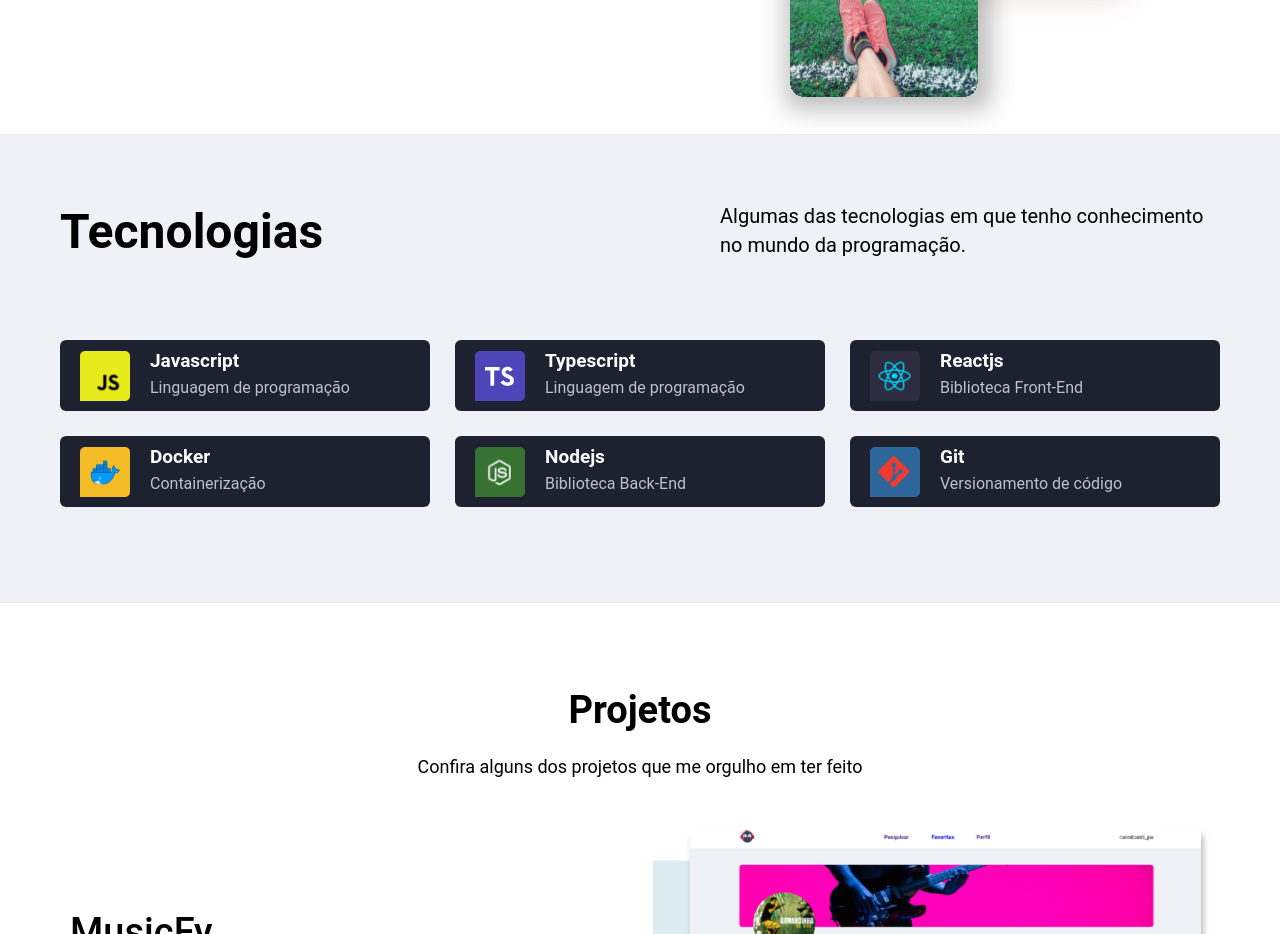
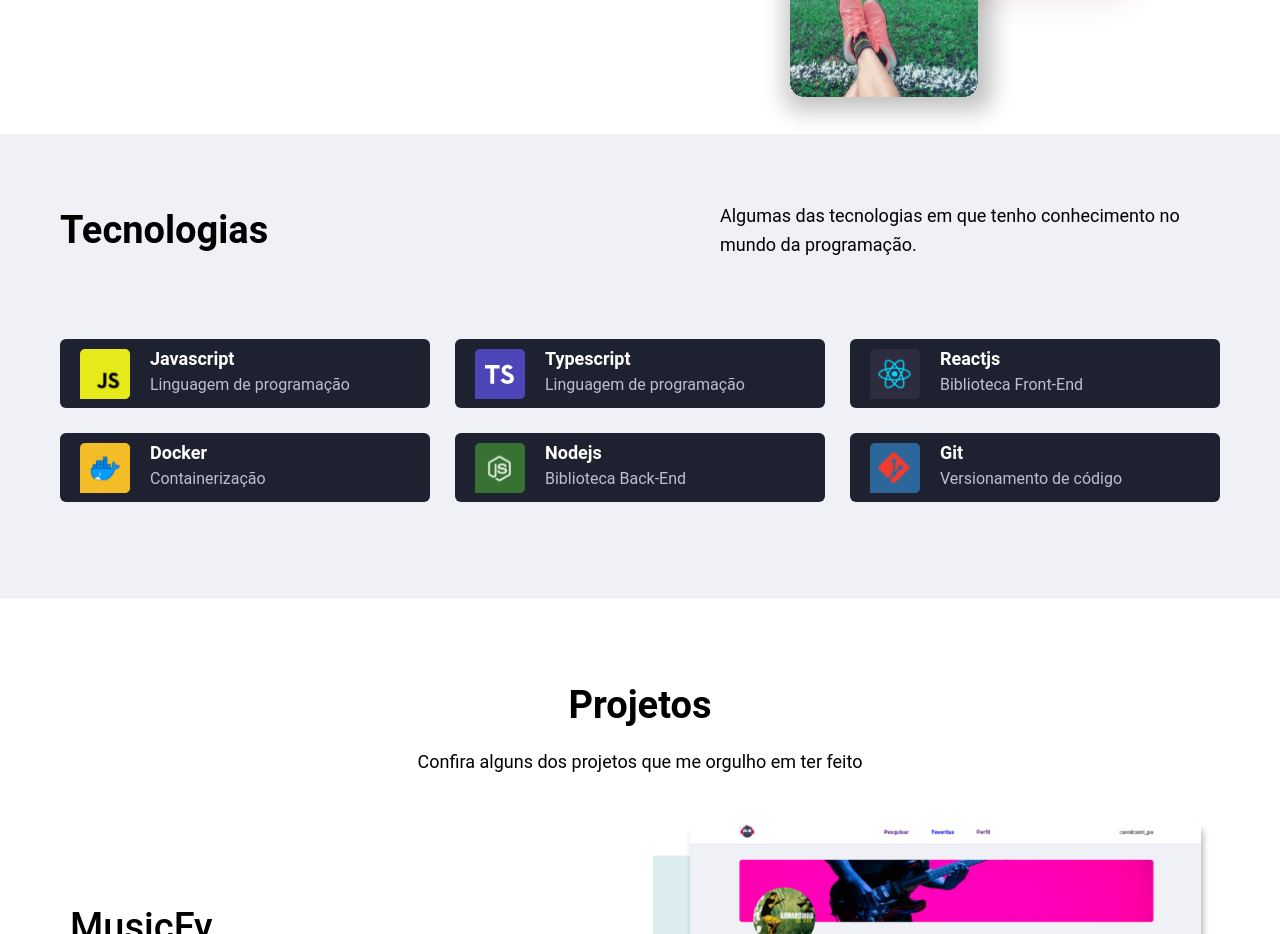
Before and after one commit to diegotimao/portifolio, a React (Create React App) app: page / in a window 1280 px wide. Shown: the part 1920-2854 px from the top of the page. Built offline with nearby package versions, Linux system fonts and the light colour scheme.

Commit message:
feat: Alterando o background do componente teck

```diff
--- a/src/components/Tecks/teck.css
+++ b/src/components/Tecks/teck.css
@@ -1,16 +1,12 @@
-
 .teck-container-lithe-theme {
   border-bottom: 1px solid rgb(239, 232, 232);
-  border-top: 1px solid rgb(239, 232, 232);
   color: black;
   transition: 2ms;
   width: 100%;
 }
 
 .teck-container-dark-theme {
-  background: black;
-  border-top: 1px solid rgb(68, 68, 68);
-  border-bottom: 1px solid rgb(68, 68, 68);
+  background: #1B1D22;
   transition: 2ms;
   color: white;
 }
@@ -27,14 +23,15 @@
 }
 
 .teck-info h1 {
-  font-size: 32px;
+  font-size: 30px;
   display: flex;
   justify-content: center;
 }
 
 .teck-info strong {
-  font-size: 18px;
+  font-size: 16px;
   line-height: 29px;
+  font-weight: 500;
   text-align: center;
 }
 
@@ -69,10 +66,9 @@
 }
 
 .teck-item h2 {
-  font-size: 19px;
+  font-size: 18px;
   margin-top: 2px;
 }
-
 
 .teck-item img {
   width: 50px;
@@ -113,12 +109,12 @@
   }
 
   .teck-info h1 {
-    font-size: 48px;
+    font-size: 38px;
     font-weight: 700;
   }
 
   .teck-info strong {
-    font-size: 20px;
+    font-size: 18px;
     font-weight: 400;
     line-height: 29px;
     max-width: 500px;
```
